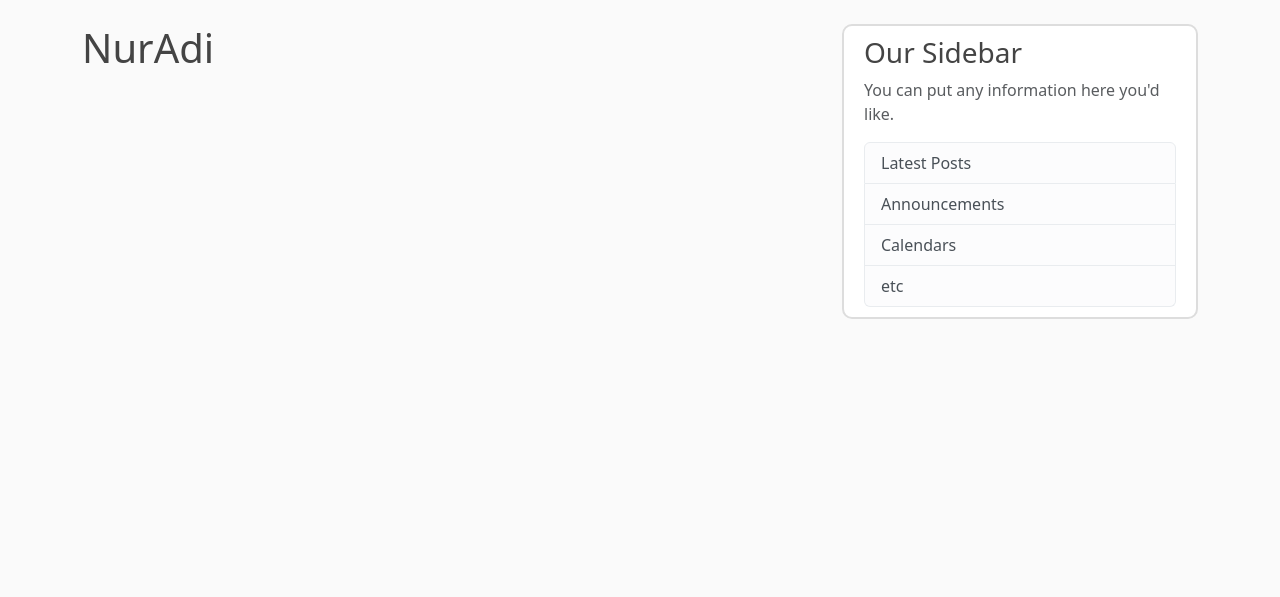
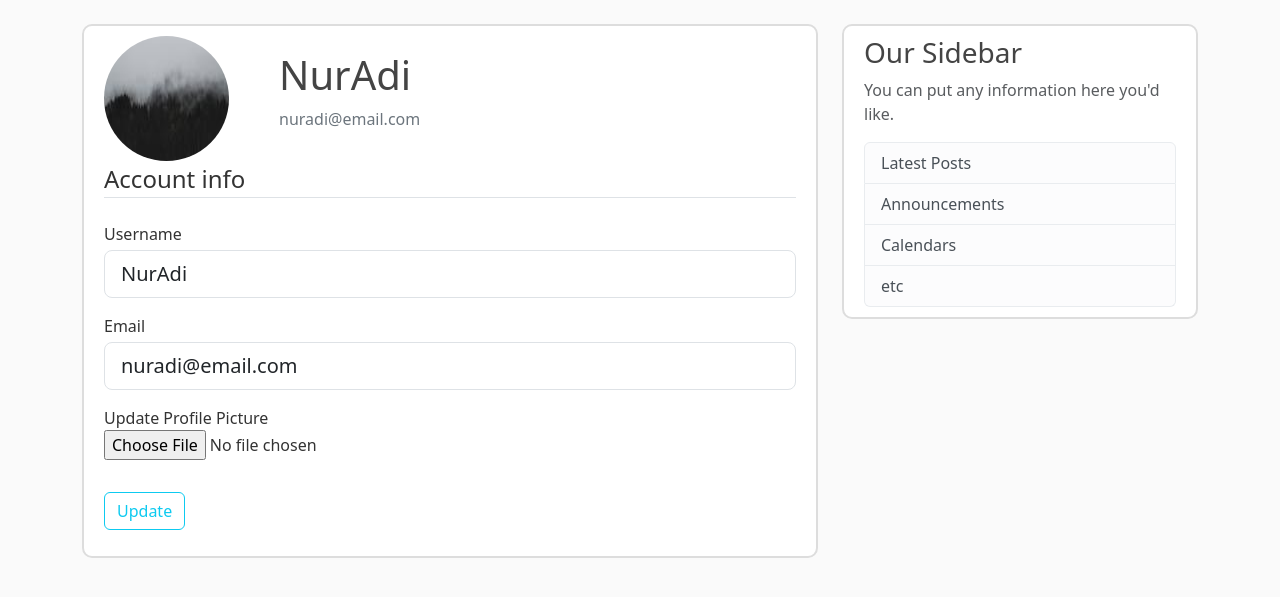
Before and after one commit to itsNur/FlaskBlog, a Flask app: page /account in a window 1280 px wide. Shown: the part 56-653 px from the top of the page. Run offline with Flask 3, Linux system fonts and the light colour scheme; a user stored in the database is signed in; some libraries are stand-ins or nearby versions.

Commit message:
Add User Account and Profile Picture

```diff
--- a/flaskblog/forms.py
+++ b/flaskblog/forms.py
@@ -1,5 +1,7 @@
 from flaskblog.models import User
+from flask_login import current_user
 from flask_wtf import FlaskForm
+from flask_wtf.file import FileField, FileAllowed
 from wtforms import StringField, PasswordField, SubmitField, BooleanField, ValidationError
 from wtforms.validators import DataRequired, Length, Email, EqualTo
 
@@ -27,3 +29,22 @@ class LoginForm(FlaskForm):
     password = PasswordField('Password', validators=[DataRequired()])
     remember = BooleanField('Remember Me')
     submit = SubmitField('Login')
+
+
+class UpdateAccountForm(FlaskForm):
+    username = StringField('Username', validators=[DataRequired(), Length(min=2, max=20)])
+    email = StringField('Email', validators=[DataRequired(), Email()])
+    picture = FileField('Update Profile Picture', validators=[FileAllowed(['jpg', 'png'])])
+    submit = SubmitField('Update')
+
+    def validate_username(self, username):
+        if username.data != current_user.username:
+            user = User.query.filter_by(username=username.data).first()
+            if user:
+                raise ValidationError('That username is taken. Please choose a different one.')
+
+    def validate_email(self, email):
+        if email.data != current_user.email:
+            user = User.query.filter_by(email=email.data).first()
+            if user:
+                raise ValidationError('That email is taken. Please choose a different one.')
--- a/flaskblog/routes.py
+++ b/flaskblog/routes.py
@@ -1,7 +1,10 @@
+import os
+import secrets
+from PIL import Image
 from flask import render_template, url_for, flash, redirect, request
 from flaskblog import app, db, bcrypt
 from flaskblog.models import User, Post
-from flaskblog.forms import RegistrationForm, LoginForm
+from flaskblog.forms import RegistrationForm, LoginForm, UpdateAccountForm
 from flask_login import login_user, current_user, logout_user, login_required
 
 posts = [
@@ -69,7 +72,35 @@ def logout():
     return redirect(url_for('home'))
 
 
-@app.route('/account')
+def save_picture(form_picture):
+    random_hex = secrets.token_hex(8)
+    _, f_ext = os.path.splitext(form_picture.filename)
+    picture_fn = random_hex + f_ext
+    picture_path = os.path.join(app.root_path, 'static/profile_pics', picture_fn)
+
+    output_size = (125, 125)
+    i = Image.open(form_picture)
+    i.thumbnail(output_size)
+    i.save(picture_path)
+
+    return picture_fn
+
+@app.route('/account', methods=['GET', 'POST'])
 @login_required
 def account():
-    return render_template('account.html', title='Account')
+    form = UpdateAccountForm()
+    if form.validate_on_submit():
+        if form.picture.data:
+            picture_file = save_picture(form.picture.data)
+            current_user.image_file = picture_file
+        current_user.username = form.username.data
+        current_user.email = form.email.data
+        db.session.commit()
+        flash('Your account has been updated!', 'success')
+        return redirect(url_for('account'))
+    elif request.method == 'GET':
+        form.username.data = current_user.username
+        form.email.data = current_user.email
+    image_file = url_for('static', filename='profile_pics/' + current_user.image_file)
+    return render_template('account.html', title='Account',
+                           image_file=image_file, form=form)
--- a/flaskblog/static/main.css
+++ b/flaskblog/static/main.css
@@ -72,7 +72,7 @@ a.article-title:hover {
   height: 125px;
   width: 125px;
   margin-right: 20px;
-  margin-bottom: 16px;
+  margin-bottom: 0px;
 }
 
 .account-heading {
@@ -82,3 +82,26 @@ a.article-title:hover {
 .form-group {
     margin-bottom: 1rem; /* Space between form groups */
 }
+
+.media {
+    display: flex; /* Align items horizontally */
+    align-items: center; /* Vertically center the content */
+}
+
+.media-body {
+    margin-left: 30px; /* Optional: Add more space between the image and text */
+}
+
+.form-control-file {
+  display: grid;
+  grid-template-columns: 1fr 1fr;
+  grid-gap: 10px;
+}
+
+.form-control-file label {
+  grid-column: 1
+}
+
+.form-control-file input[type="file"] {
+  grid-column: 2;
+}
--- a/flaskblog/templates/account.html
+++ b/flaskblog/templates/account.html
@@ -1,4 +1,56 @@
 {% extends 'layout.html' %}
 {% block content %}
-    <h1>{{ current_user.username }}</h1>
+    <div class="content-section">
+      <div class="media">
+        <img class="rounded-circle account-img" src='{{ image_file }}'>
+        <div class="media-body">
+          <h2 class="account-heading">{{ current_user.username }}</h2>
+          <p class="text-secondary">{{ current_user.email }}</p>
+        </div>
+      </div>
+        <form method="POST" action="" enctype="multipart/form-data">
+            {{ form.hidden_tag() }}
+            <fieldset class="form-group">
+                <legend class="border-bottom mb-4">Account info</legend>
+                <div class="form-group">
+                    {{ form.username.label(class="form-control-label mb-1") }}
+                    {% if form.username.errors %}
+                        {{ form.username(class="form-control form-control-lg is-invalid") }}
+                        <div class="invalid-feedback">
+                            {% for error in form.username.errors %}
+                                <span>{{ error }}</span>
+                            {% endfor %}
+                        </div>
+                    {% else %}
+                        {{ form.username(class="form-control form-control-lg") }}
+                    {% endif %}
+                </div>
+                <div class="form-group">
+                    {{ form.email.label(class="form-control-label mb-1") }}
+                    {% if form.email.errors %}
+                        {{ form.email(class="form-control form-control-lg is-invalid") }}
+                        <div class="invalid-feedback">
+                            {% for error in form.email.errors %}
+                                <span>{{ error }}</span>
+                            {% endfor %}
+                        </div>
+                    {% else %}
+                        {{ form.email(class="form-control form-control-lg") }}
+                    {% endif %}
+                </div>
+                <div class="form-group">
+                    {{ form.picture.label() }}
+                    {{ form.picture(class='form-control-file') }}
+                    {% if form.picture.errors %}
+                        {% for error in form.picture.errors %}
+                            <span class="text-danger">{{ error }}</span><br>
+                        {% endfor %}
+                    {% endif %}
+                </div>
+            </fieldset>
+            <div class="form-group">
+                {{ form.submit(class="btn btn-outline-info") }}
+            </div>
+        </form>
+    </div>
 {% endblock content %}
```
Also changed, not shown: flaskblog/site.db, flaskblog/static/profile_pics/039e1c917fe00b12.jpg (added), flaskblog/static/profile_pics/default.jpg (added).
